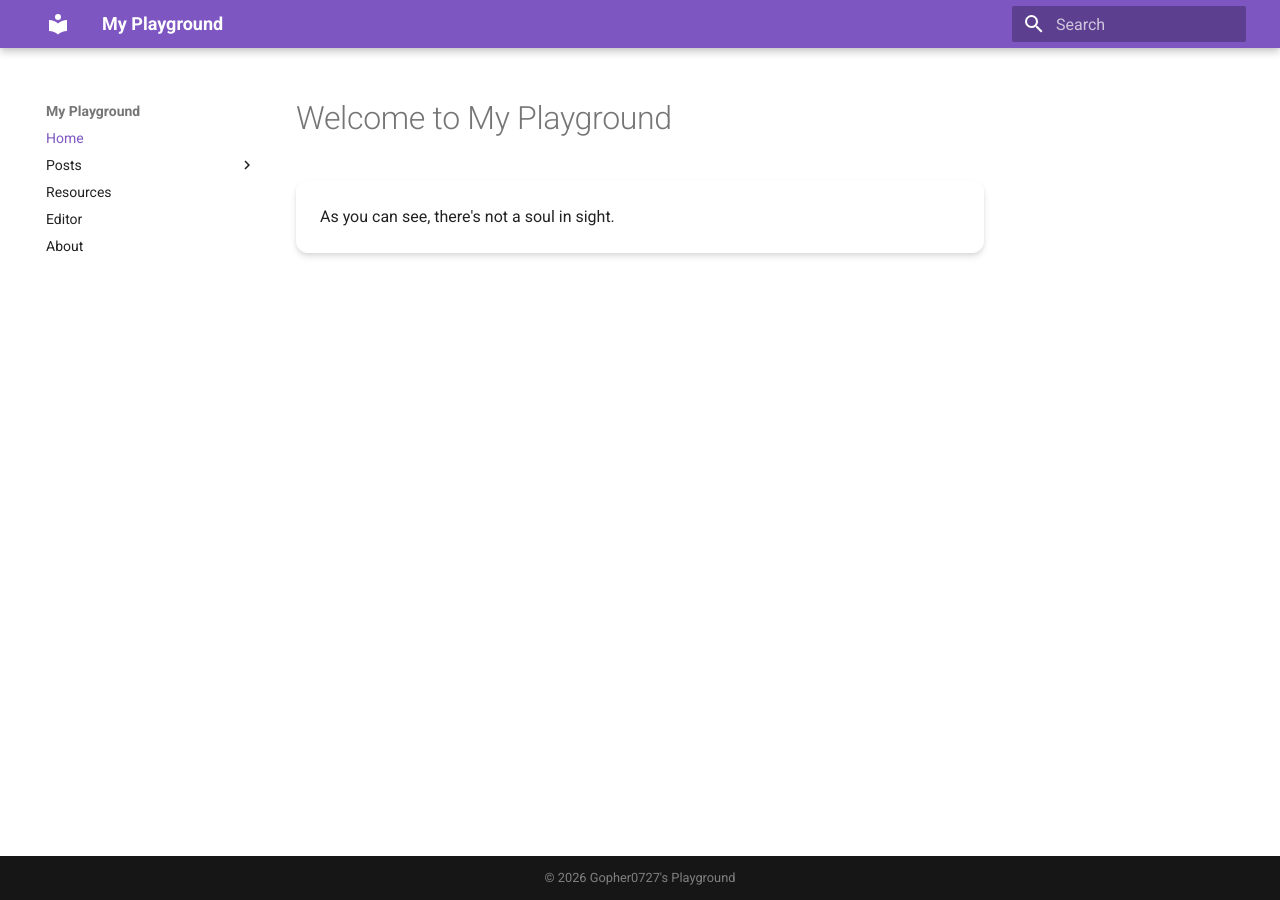
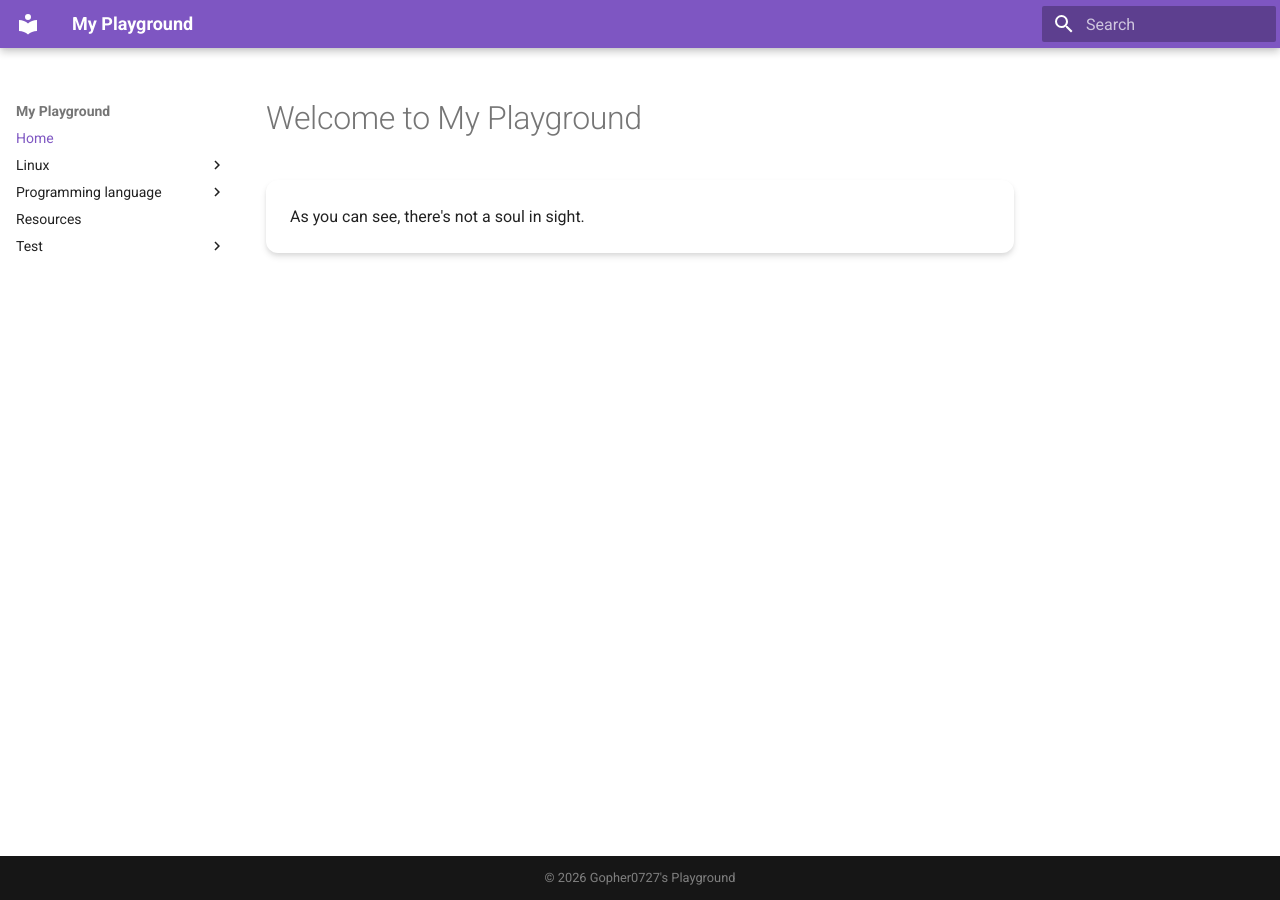
Before and after one commit to Gopher0727/Playground, an MkDocs documentation site: the page built from docs/index.md, in a window 1280 px wide. Built offline with MkDocs 1.6.1 and Material for MkDocs 9.7.7, drawn with Linux system fonts in a browser that asks for light colours.

Commit message:
upd pages and settings

```diff
--- /dev/null
+++ b/docs/styles/layout.css
@@ -0,0 +1,16 @@
+/* 解除页面内容区的最大宽度限制 */
+.md-grid {
+    max-width: none !important;
+}
+
+.md-main__inner {
+    max-width: none !important;
+}
+
+.md-content {
+    max-width: none !important;
+}
+
+.md-content__inner {
+    max-width: none !important;
+}
--- a/docs/styles/vditor.css
+++ b/docs/styles/vditor.css
@@ -1,15 +1,13 @@
+/* 编辑器容器宽度 */
 #vditor {
     width: 100% !important;
 }
 
-#vditor .vditor-editor {
+/* 编辑器内部各模块宽度 */
+#vditor .vditor,
+#vditor .vditor-editor,
+#vditor .vditor-content,
+#vditor .vditor-toolbar,
+#vditor .vditor-sv {
     width: 100% !important;
 }
-
-#vditor .vditor-content {
-    width: 100% !important;
-}
-
-.md-content {
-    max-width: none !important;
-}
--- a/mkdocs.yml
+++ b/mkdocs.yml
@@ -1,38 +1,66 @@
+# 网站名称，显示在浏览器标签页和导航栏
 site_name: My Playground
 
+# 导航栏：定义站点页面结构
+# 有子项的标题配合 navigation.indexes + section-index 插件可点击
+# 第一个无标签的子项（如 posts/linux/index.md）会被合并为父级页面
 nav:
   - Home: index.md
-  - Posts:
-      - Linux:
-          - eBPF: posts/linux/eBPF.md
-          - uring: posts/linux/uring.md
-      - programming language:
-          - Comparison: posts/programming language/comparison.md
-          - Golang: posts/programming language/golang.md
-  - Resources: Resources.md
-  - Editor: editor.md
-  - About: about.md
+  - Linux:
+    - posts/linux/index.md
+    - eBPF: posts/linux/eBPF.md
+    - uring: posts/linux/uring.md
+  - Programming language:
+    - posts/programming language/index.md
+    - Comparison: posts/programming language/comparison.md
+    - Golang: posts/programming language/golang.md
+  - Resources: posts/resources/resources.md
+  - Test:
+    - posts/editor/index.md
+    - Markdown Editor: posts/editor/editor.md
+    - AI Learn（Generated by AI）: posts/AI/learn.md
 
+# 主题配置
 theme:
-  name: material
+  name: material # 使用 Material for MkDocs 主题
+  features: # 主题特性开关
+    - navigation.indexes # 让有 index.md 的导航父标题可点击
   # icon:
   #   logo:
   #   repo:
+  # 网站语言
   language: en # zh
+  # 配色方案
   palette:
-    scheme: default
-    primary: deep purple
-    accent: amber
+    scheme: default      # 默认主题：default/light | dark | slate
+    primary: deep purple # 主色调
+    accent: amber        # 强调色（链接、按钮等）
+  # 字体设置
   font: Fira Code Nerd Font # \n text: Noto Sans SC \n code: Fira Code Nerd Font
 
+# MkDocs 插件
+plugins:
+  - search        # 内置搜索插件（显式声明 plugins 后必须手动包含）
+  - section-index # 让有子项的导航标题变为可点击的 section 页面
+
+# 额外配置
 extra:
-  generator: false
+  generator: false # 隐藏 "Generated by MkDocs" 标识
 
+# Markdown 扩展
+markdown_extensions:
+  - pymdownx.arithmatex: # 数学公式渲染（配合 MathJax）
+      generic: true
+
+# 额外引入的 JavaScript 文件（按顺序加载）
 extra_javascript:
-  - scripts/copyright.js
-  - scripts/editor.js
+  - scripts/copyright.js                                        # 页脚版权信息
+  - scripts/editor.js                                           # Vditor 编辑器初始化
+  - https://cdn.jsdelivr.net/npm/mathjax@3/es5/tex-mml-chtml.js # 数学公式渲染
 
+# 额外引入的 CSS 文件
 extra_css:
-  - styles/copyright.css
-  - styles/card.css
-  - styles/vditor.css
+  - styles/copyright.css   # 页脚样式
+  - styles/card.css        # 卡片样式（圆角、阴影、悬停浮动）
+  - styles/vditor.css      # Vditor 编辑器样式
+  - styles/layout.css      # 页面布局（内容区宽度等）
--- a/pyproject.toml
+++ b/pyproject.toml
@@ -7,4 +7,5 @@ requires-python = ">=3.14"
 dependencies = [
     "mkdocs>=1.6.1",
     "mkdocs-material>=9.7.6",
+    "mkdocs-section-index>=0.3.12",
 ]
```
Also changed, not shown: 1 other file.
